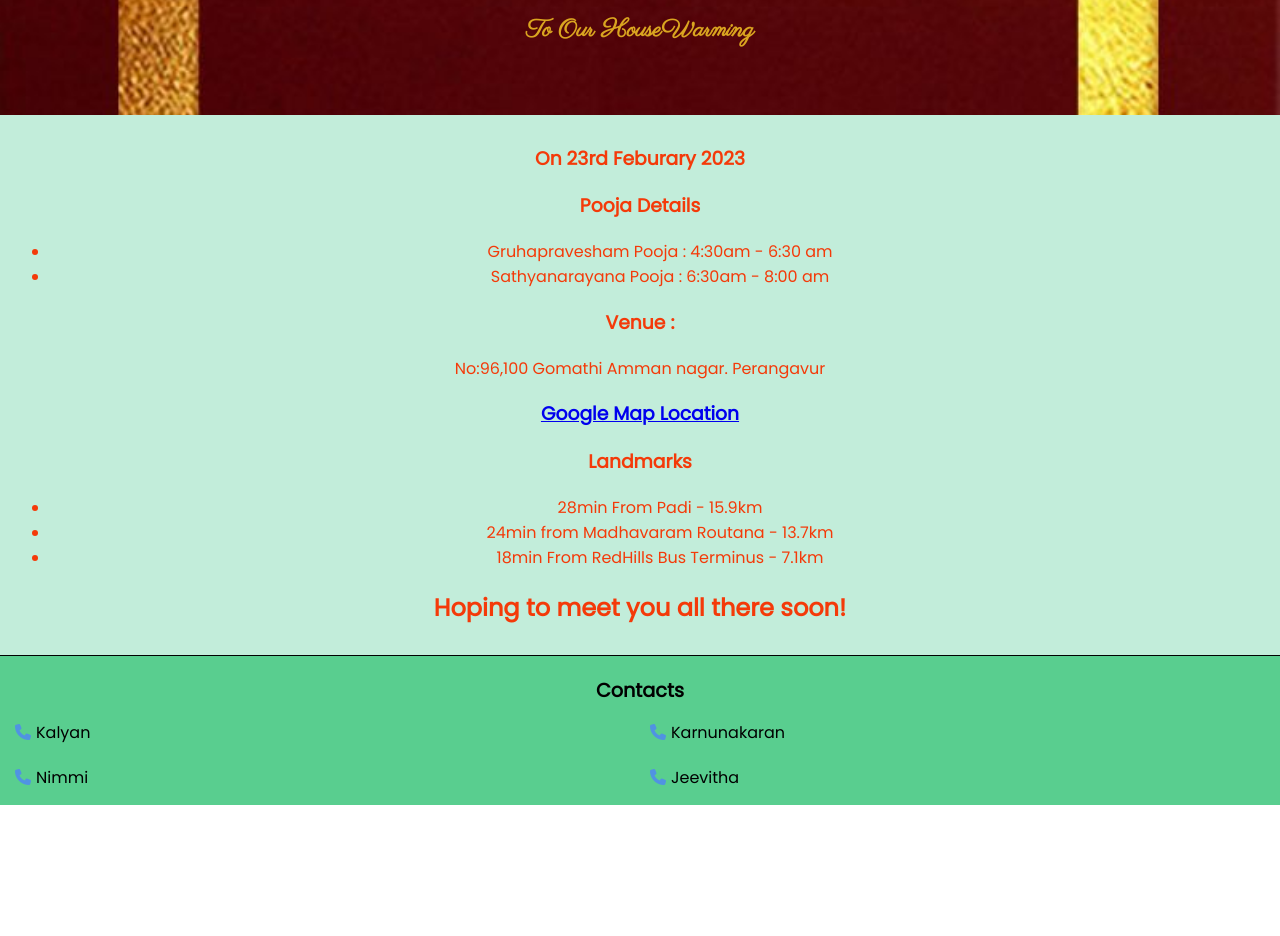
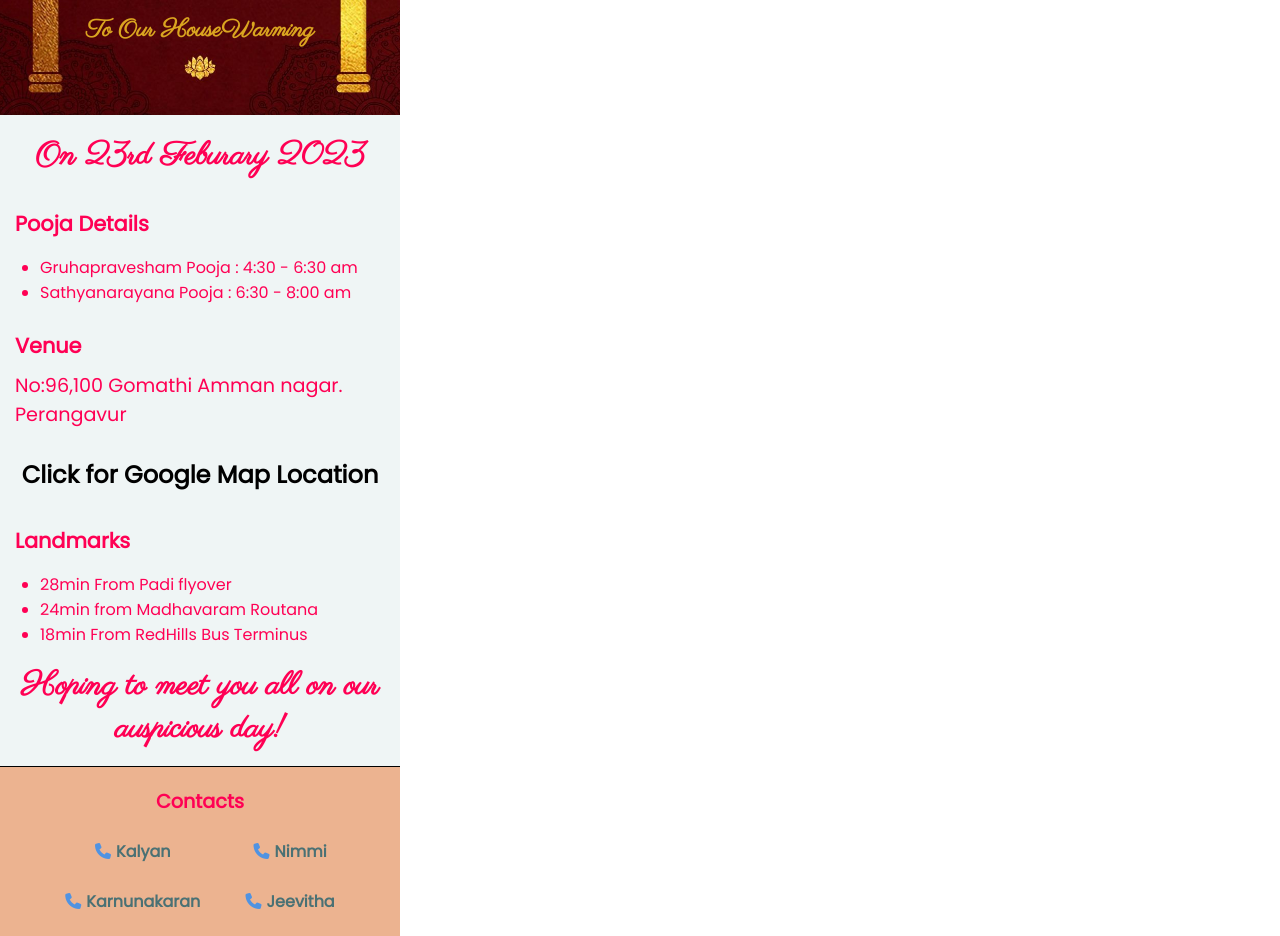
Before and after one commit to legendarycopyninja/HouseWarming, a React (Vite) app in the folder housewarming/: page / in a window 1280 px wide. Shown: the part 460-1396 px from the top of the page. Before the commit the page ends 1265 px from the top, so only its background shows below. Built offline with nearby package versions, Linux system fonts and the light colour scheme.

Commit message:
Commit third

```diff
--- a/housewarming/src/App.css
+++ b/housewarming/src/App.css
@@ -39,28 +39,29 @@ margin-bottom: 68px;
 }
 
 .content {
-  color: #f43a09;
-  padding: 10px;
-  background-color: #c2edda;
-  text-align: center;
+  color: #ff0054;
+  padding: 15px;
+  background-color: #eff5f5;
+
 }
 
 footer {
   border-top: 1px solid black;
   padding: 10px;
-  background-color: #59ce8f;
+  color: #ff0054;
+  background-color: #ecb390;
 }
 
 
 .phonelinks {
   text-decoration: none;
-  color: black;
+  color: #4a7174;
   cursor: pointer;
-
   display: flex;
   gap: 5px;
   padding: 5px;
   text-align: center;
+  font-weight: 900;
 
 }
 .phonelinks>p {
@@ -78,11 +79,73 @@ footer >h3 {
   margin-top: 10px;
   text-align: center;
   font-size: 1.2rem;
+  font-weight: bold;
 }
 
 .linkContainer {
-  display: grid;
-  grid-template: 1fr 1fr/1fr 1fr;
-  gap: 10px;
+  display: flex;
+  justify-content:space-evenly;
+  align-items: center;
+width: 350px;
+height: 100px;
+margin: 0px auto;
 
 }
+
+.flexcontainers {
+  display: flex;
+  gap: 15px;
+  flex-direction: column;
+  align-items: center;
+}
+
+.date {
+  font-size: 2rem;
+ margin: 0;
+  font-family: 'Parisienne',sans-serif;
+  font-weight: bold;
+  padding: 5px;
+  text-align: center;
+
+}
+
+.content >h3{
+  margin-bottom: 0;
+  font-size: 1.3rem;
+  margin-top: 25px;
+}
+
+ul {
+  margin-bottom: 0;
+padding-left: 25px;
+font-size: 1rem;
+}
+
+.content>p{
+  margin-bottom: 0;
+  margin-top: 10px;
+  font-size: 1.2rem;
+}
+
+.endmsg{
+  font-size: 2rem;
+
+   font-family: 'Parisienne',sans-serif;
+   font-weight: bold;
+margin-bottom: 0;
+   text-align: center;
+   margin-top: 18px;
+
+}
+
+.content>h4 {
+  text-align: center;
+  font-size: 1.5rem;
+  padding: 8px 0px;
+  margin-bottom: 0;
+  margin-top: 20px;
+}
+.maplocation{
+  text-decoration: none;
+  color: black;
+}
--- a/housewarming/src/Components/Content.jsx
+++ b/housewarming/src/Components/Content.jsx
@@ -1,26 +1,26 @@
 export default function Content(){
     return (
        <main className="content">
-        <h3>On 23rd Feburary 2023</h3>
-        <h3>Pooja Details</h3>
+        <h2 className="date">On 23rd Feburary 2023</h2>
+        <h3 className="pooja">Pooja Details</h3>
         <ul>
             <li>
-                Gruhapravesham Pooja : 4:30am - 6:30 am
+                Gruhapravesham Pooja : 4:30 - 6:30 am
             </li>
             <li>
-                Sathyanarayana Pooja : 6:30am - 8:00 am
+             Sathyanarayana Pooja  :  6:30 - 8:00 am
             </li>
         </ul>
-        <h3>Venue :</h3>
+        <h3>Venue</h3>
         <p>No:96,100 Gomathi Amman nagar. Perangavur</p>
-        <h3><a href="https://www.google.com/maps/@/data=!4m3!11m2!2sDEFdhTOz0PxGWti0O8PI2GMmHxxGcQ!3e3?utm_source=mstt_0&g_ep=CAESCTExLjYwLjcwMxgAILffASoAQgJJTg%3D%3D" target="_blank" rel="noopener noreferrer">Google Map Location</a></h3>
+        <h4 ><a className="maplocation" href="https://www.google.com/maps/@/data=!4m3!11m2!2sDEFdhTOz0PxGWti0O8PI2GMmHxxGcQ!3e3?utm_source=mstt_0&g_ep=CAESCTExLjYwLjcwMxgAILffASoAQgJJTg%3D%3D" target="_blank" rel="noopener noreferrer">Click for Google Map Location</a></h4>
         <h3>Landmarks</h3>
         <ul>
-            <li>28min From Padi - 15.9km</li>
-            <li>24min from Madhavaram Routana - 13.7km</li>
-            <li>18min From RedHills Bus Terminus - 7.1km</li>
+            <li>28min From Padi flyover</li>
+            <li>24min from Madhavaram Routana </li>
+            <li>18min From RedHills Bus Terminus</li>
         </ul>
-        <h2>Hoping to meet you all there soon!</h2>
+        <h2 className="endmsg">Hoping to meet you all on our auspicious day!</h2>
        </main>
     )
 }
--- a/housewarming/src/Components/Footer.jsx
+++ b/housewarming/src/Components/Footer.jsx
@@ -3,6 +3,8 @@ export default function Footer(){
         <footer>
         <h3>Contacts</h3>
         <div className="linkContainer">
+        <div className="flexcontainers">
+
         <a href="tel:+918870142198" className="phonelinks">
                 <i class='fas fa-phone'></i>
         <p>Kalyan</p>
@@ -11,6 +13,9 @@ export default function Footer(){
                 <i class='fas fa-phone'></i>
         <p>Karnunakaran</p>
         </a>
+        </div>
+        <div className="flexcontainers">
+
         <a href="tel:+919566162071" className="phonelinks">
                 <i class='fas fa-phone'></i>
         <p>Nimmi</p>
@@ -19,6 +24,7 @@ export default function Footer(){
                 <i class='fas fa-phone'></i>
         <p>Jeevitha</p>
         </a>
+         </div>
 
         </div>
 
--- a/housewarming/src/index.css
+++ b/housewarming/src/index.css
@@ -6,4 +6,5 @@ body {
   margin: 0;
   font-family: 'Poppins', sans-serif;
   height: 100%;
+ max-width: 400px;
 }
```
